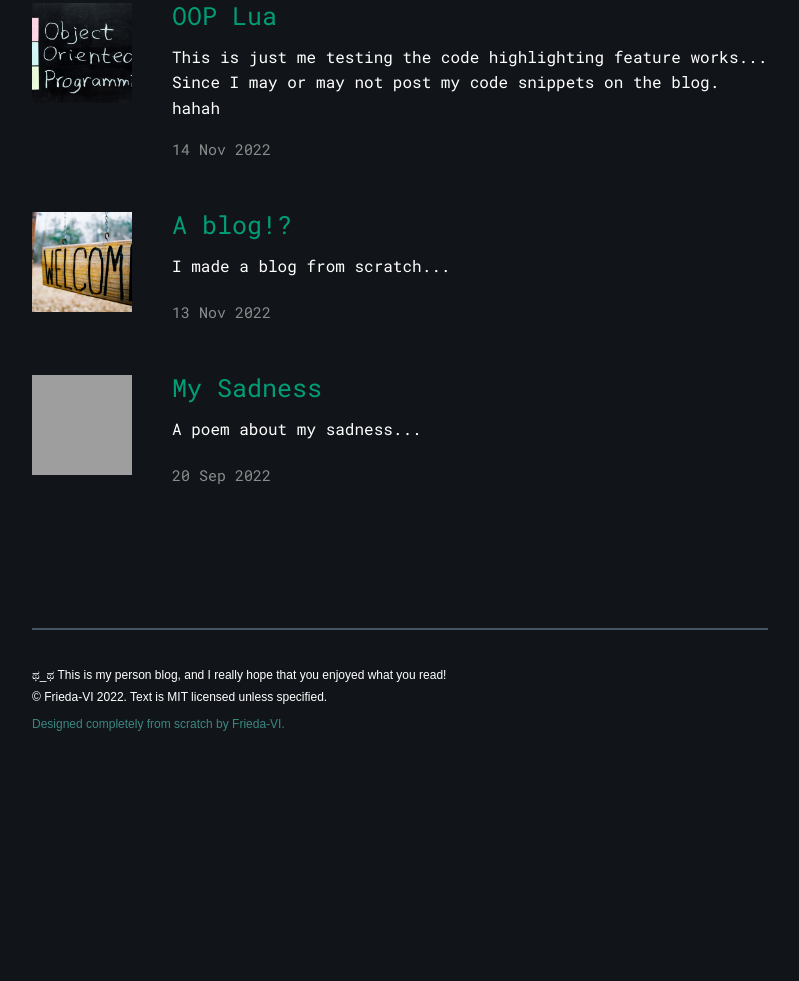
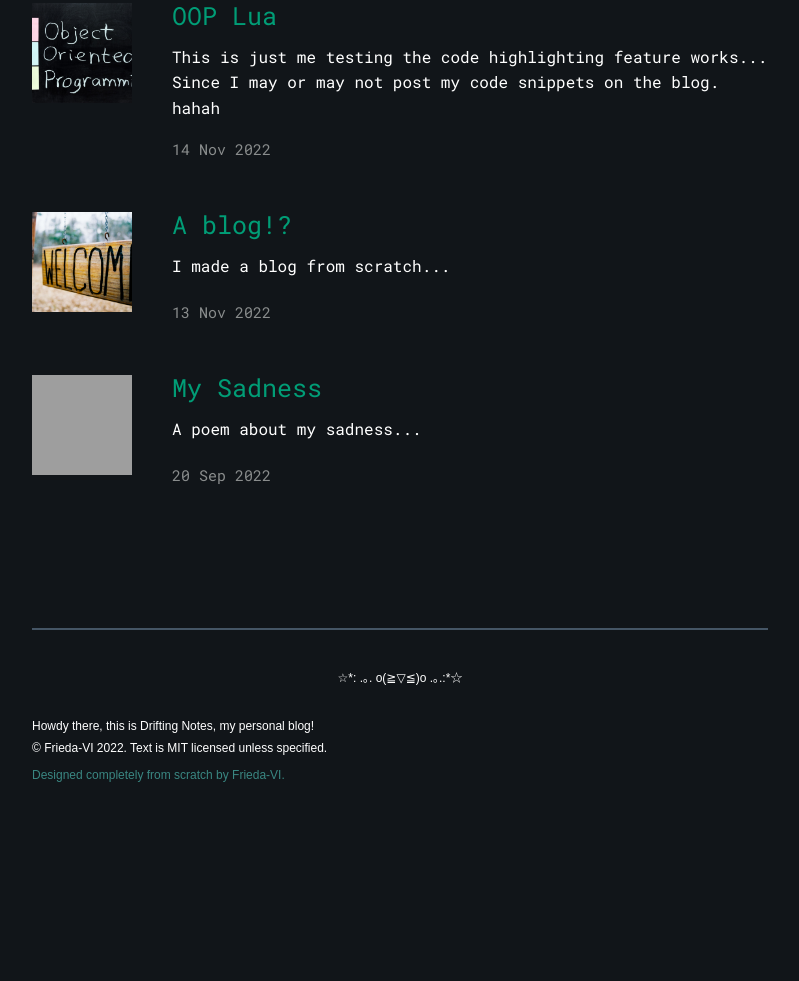
Before and after one commit to Frieda-VI/drifting-notes, a plain HTML site: page index.html in a window 1280 px wide. Shown: the part 490-1471 px from the top of the page, without its empty margins (200-999 px from the left). Drawn offline with Linux system fonts and the light colour scheme; grey boxes are pictures that could not be loaded; a web font is replaced by a local one.

Commit message:
🔨 Grammar issues

```diff
--- a/includes/footer.js
+++ b/includes/footer.js
@@ -9,7 +9,7 @@ class Footer extends HTMLElement {
 
       <footer>
         <p class="bottom-note">
-          ಥ_ಥ This is my person blog, and I really hope that you enjoyed what you read!
+          ಥ_ಥ This is my personal blog, and I really hope that you enjoyed what you read!
         </p>
 
         <p class="copyright">
--- a/index.html
+++ b/index.html
@@ -7,8 +7,6 @@
 
     <link rel="stylesheet" href="assets/css/main.css" />
     <link rel="stylesheet" href="assets/css/index.css" />
-
-    <script src="includes/footer.js" type="text/javascript" defer></script>
 
     <style>
       .title {
@@ -39,8 +37,33 @@
         color: #3a8782;
       }
 
-      .special {
+      .footer-break {
+        margin-top: 7.375rem;
         margin-bottom: 2.375rem;
+
+        border: 0px;
+      }
+
+      .bottom-note {
+        font-size: 0.75rem;
+        line-height: normal;
+      }
+
+      .copyright {
+        font-size: 0.75rem;
+        line-height: normal;
+      }
+
+      footer {
+        font-size: 0.75rem;
+        margin-bottom: 15rem;
+        display: block;
+      }
+
+      footer::after {
+        line-height: normal;
+        color: #3a8782;
+        content: "Designed completely from scratch by Frieda-VI.";
       }
     </style>
 
@@ -57,7 +80,17 @@
 
     <script src="src/index.js"></script>
 
-    <hr class="footer-break special" />
-    <universal-footer> </universal-footer>
+    <hr class="footer-break" />
+    <footer>
+      <p class="bottom-note center-text">☆*: .｡. o(≧▽≦)o .｡.:*☆</p>
+      <br />
+      <p class="bottom-note">
+        Howdy there, this is Drifting Notes, my personal blog!
+      </p>
+
+      <p class="copyright">
+        © Frieda-VI 2022. Text is MIT licensed unless specified.
+      </p>
+    </footer>
   </body>
 </html>
```
